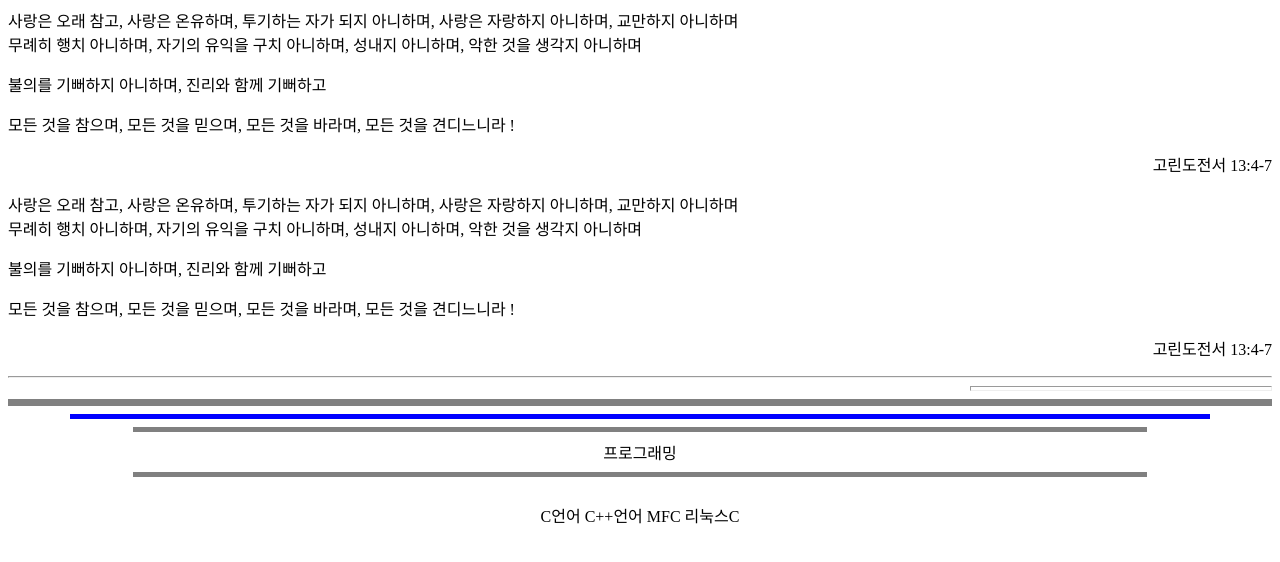
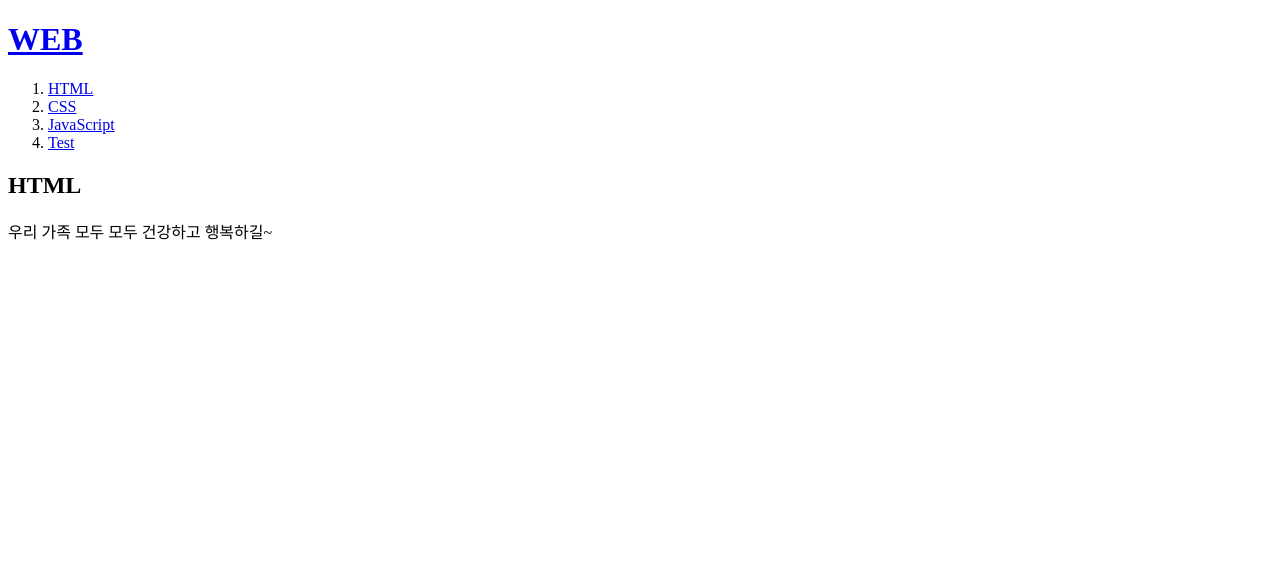
Before and after one commit to thesoft73/my-first-web-site, a plain HTML site: page test.html in a window 1280 px wide. Drawn offline with Linux system fonts and the light colour scheme.

Commit message:
Add files via upload

```diff
--- a/test.html
+++ b/test.html
@@ -1,51 +1,16 @@
-<HTML>
-    <HEAD>
-    <TITLE><DIV> 태그와 <P> 태그</TITLE>
-    </HEAD>
-    <BODY>
-    <DIV>사랑은 오래 참고, 사랑은 온유하며, 투기하는 자가 되지 아니하며, 사랑은 자랑하지 아니하며, 교만하지 아니하며</DIV>
-    <DIV>무례히 행치 아니하며, 자기의 유익을 구치 아니하며, 성내지 아니하며, 악한 것을 생각지 아니하며</DIV>
-    <P>불의를 기뻐하지 아니하며, 진리와 함께 기뻐하고</P>
-    <P>모든 것을 참으며, 모든 것을 믿으며, 모든 것을 바라며, 모든 것을 견디느니라 !</P>
-    <P ALIGN="right">고린도전서 13:4-7</P>
-    </BODY>
-    </HTML>
-
-<HTML>
-    <HEAD>
-    <TITLE><DIV> 태그와 <P> 태그</TITLE>
-    </HEAD>
-    <BODY>
-    <DIV>사랑은 오래 참고, 사랑은 온유하며, 투기하는 자가 되지 아니하며, 사랑은 자랑하지 아니하며, 교만하지 아니하며</DIV>
-    <DIV>무례히 행치 아니하며, 자기의 유익을 구치 아니하며, 성내지 아니하며, 악한 것을 생각지 아니하며</DIV>
-    <P>불의를 기뻐하지 아니하며, 진리와 함께 기뻐하고</P>
-    <P>모든 것을 참으며, 모든 것을 믿으며, 모든 것을 바라며, 모든 것을 견디느니라 !</P>
-    <P ALIGN="right">고린도전서 13:4-7</P>
-    </BODY>
-    </HTML>
-
-    <HTML>
-        <HEAD>
-        <TITLE>수평선</TITLE>
-        </HEAD>
-        <BODY>
-        <HR>
-        <HR SIZE="5" WIDTH="300" ALIGN="right">
-        <HR SIZE="7" NOSHADE>
-        <HR SIZE="5" WIDTH="90%" ALIGN="center" COLOR="blue">
-        </BODY>
-        </HTML>
-
-        <HTML>
-            <HEAD>
-            <TITLE>가운데 정렬</TITLE>
-            </HEAD>
-            <BODY>
-            <CENTER>
-            <HR SIZE="5" WIDTH="80%" NOSHADE>
-            프로그래밍
-            <HR SIZE="5" WIDTH="80%" NOSHADE><BR>
-            C언어 C++언어 MFC 리눅스C
-            </CENTER>
-            </BODY>
-            </HTML>
+<!doctype html>
+<html>
+<head>
+<title>WEB1 - html</title>
+<meta charset="utf-8">
+</head>
+<body>
+<h1><a href="index.html">WEB</a></h1>
+<ol>
+<li><a href="1.html" target="_blank" title="html5 specification">HTML</a></li>
+<li><a href="2.html" target="_blank" title="css specification">CSS</a></li>
+<li><a href="3.html" target="_blank" title="JavaScript specification">JavaScript</a></li>
+<li><a href="test.html" target="_blank" title="테스트">Test</a></li>
+</ol>
+<h2>HTML</h2>
+우리 가족 모두 모두 건강하고 행복하길~ </p></body></html>
```
